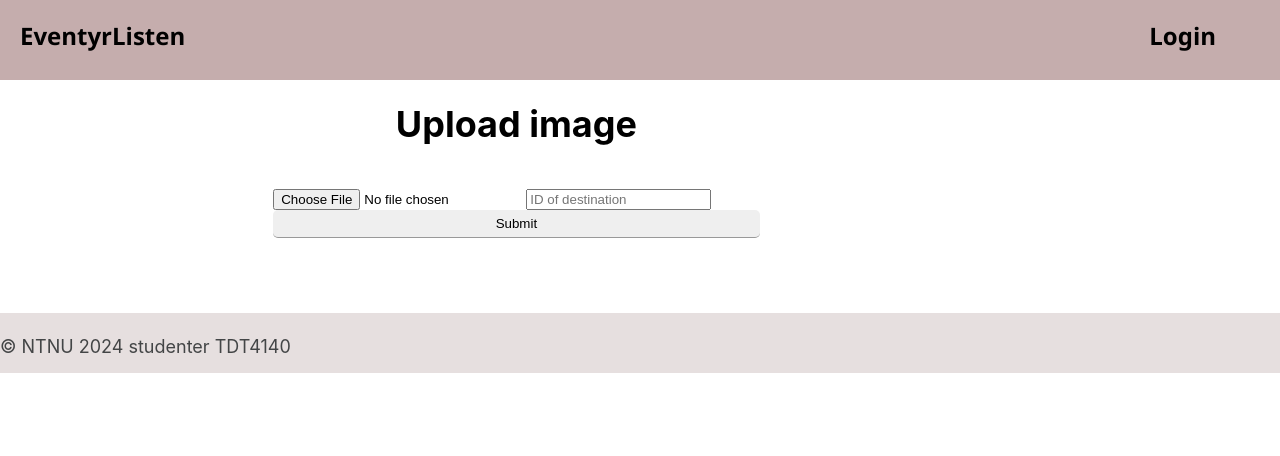
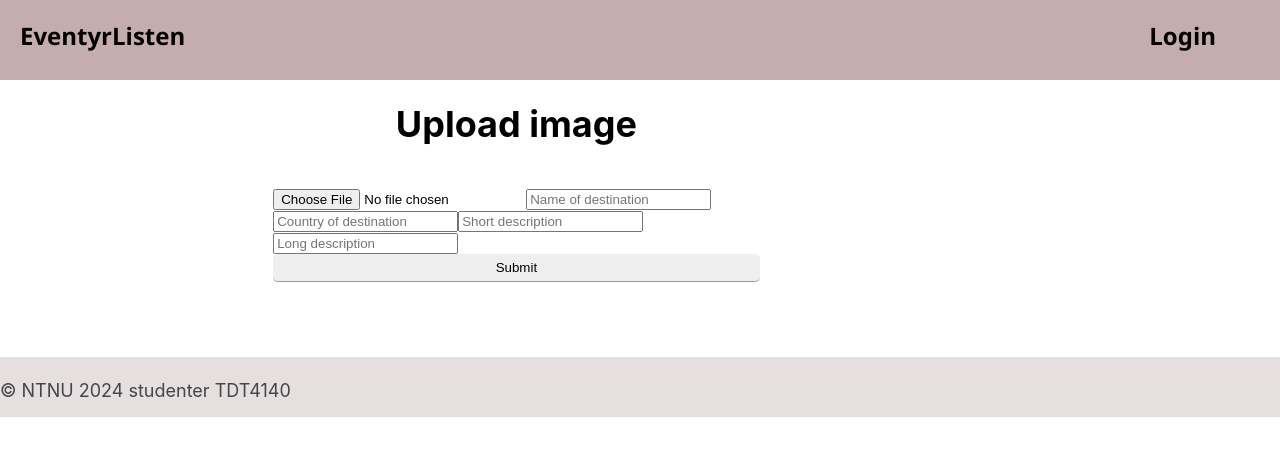
Before and after one commit to Tobiazo/travelapp, a React (Create React App) app in the folder client/travelapp/: page /upload in a window 1280 px wide. Shown: the top 456 px of the page. Built offline with nearby package versions, Linux system fonts and the light colour scheme.

Commit message:
Resolve "Lag side for å legge til destinasjon"

```diff
--- a/client/travelapp/src/pages/Upload.jsx
+++ b/client/travelapp/src/pages/Upload.jsx
@@ -4,12 +4,21 @@ import "../styles/Login.css";
 
 const UploadImage = () => {
   const [file, setFile] = useState(null);
-  const [destinationID, setDestinationID] = useState("");
+  const [destination_name, setDestinationName] = useState("");
+  const [destination_contry, setDestinationCountry] = useState("");
+  const [ShortDescription, setShortDescription] = useState("");
+  const [longDescription, setLongDescription] = useState("");
 
   const submit = async (event) => {
     event.preventDefault();
     const formdata = new FormData();
-    formdata.append("id", destinationID);
+
+    //Formdata for å lage ny destninasjon
+    formdata.append("destination_name", destination_name);
+    formdata.append("destination_contry", destination_contry);
+    formdata.append("ShortDescription", ShortDescription);
+    formdata.append("longDescription", longDescription);
+
     formdata.append("file", file);
     axios
       .post("http://localhost:4000/upload", formdata)
@@ -32,9 +41,24 @@ const UploadImage = () => {
                   accept="image/*"
                 ></input>
                 <input
-                  onChange={(e) => setDestinationID(e.target.value)} //Foreløpig må man legge inn id på destinasjonen
+                  onChange={(e) => setDestinationName(e.target.value)} //Foreløpig må man legge inn id på destinasjonen
                   type="text"
-                  placeholder="ID of destination"
+                  placeholder="Name of destination"
+                ></input>
+                <input
+                  onChange={(e) => setDestinationCountry(e.target.value)} //Foreløpig må man legge inn id på destinasjonen
+                  type="text"
+                  placeholder="Country of destination"
+                ></input>
+                <input
+                  onChange={(e) => setShortDescription(e.target.value)} //Foreløpig må man legge inn id på destinasjonen
+                  type="text"
+                  placeholder="Short description"
+                ></input>
+                <input
+                  onChange={(e) => setLongDescription(e.target.value)} //Foreløpig må man legge inn id på destinasjonen
+                  type="text"
+                  placeholder="Long description"
                 ></input>
                 <button type="submit">Submit</button>
               </form>
```
Also changed, not shown: 2 other files (tests, documents, lock files or other folders).
